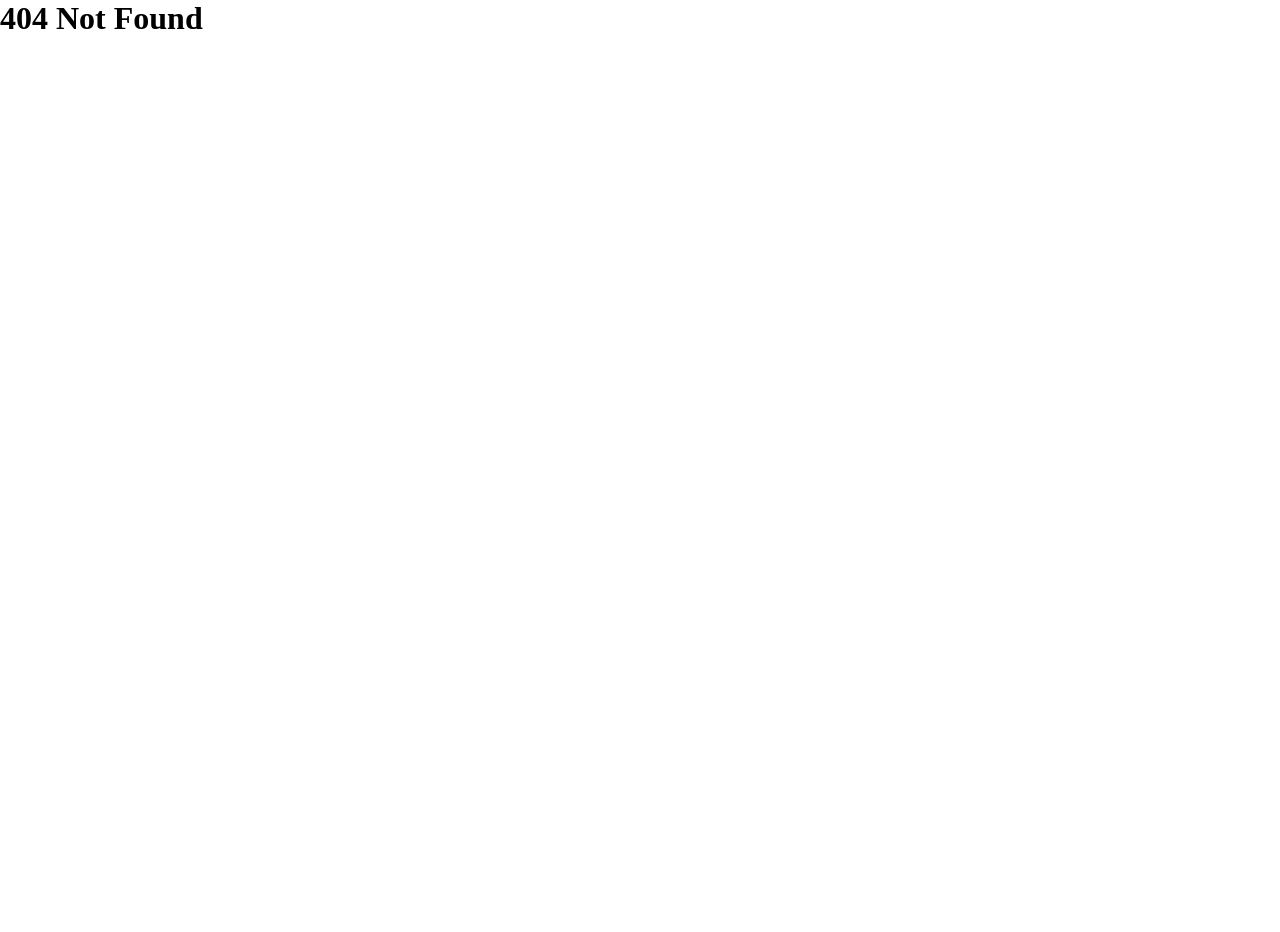
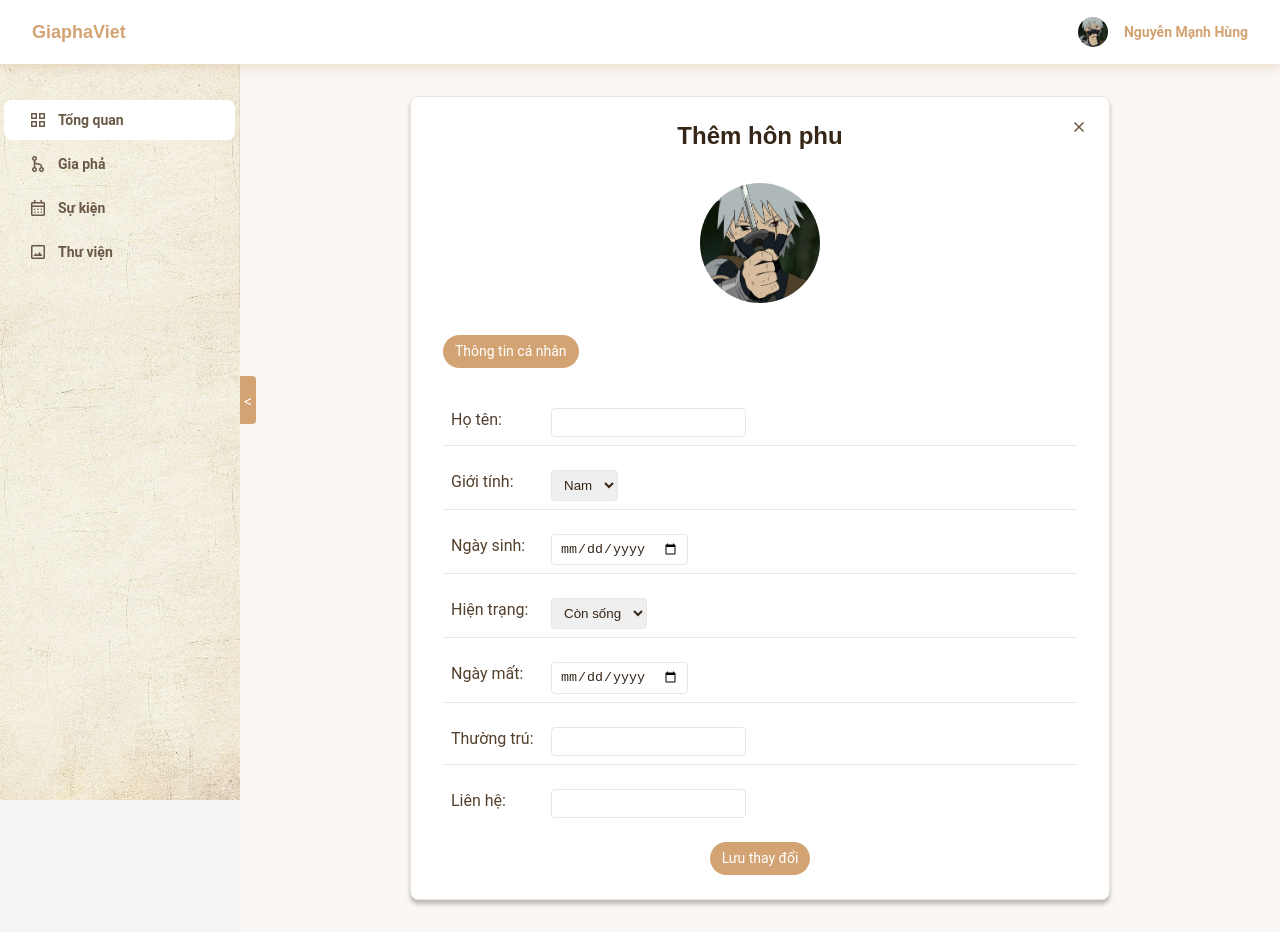
Before and after one commit to hungk4/gia_pha, a React (Create React App) app: page /admin/gia-pha/them-hon-phu in a window 1280 px wide. Before the commit this address had no page. Before the commit the page ends 800 px from the top, so only its background shows below. Built offline with nearby package versions, Linux system fonts and the light colour scheme.

Commit message:
trang them hon phu

```diff
--- a/src/App.tsx
+++ b/src/App.tsx
@@ -21,6 +21,7 @@ import AdminGiaphaUserList from "./views/admin/pages/Gia-pha/AdminGiaphaUserList
 import AdminCayGiaPha from "./views/admin/pages/Gia-pha/AdminCayGiaPha";
 import AdminDetailInfo from "./views/admin/pages/Gia-pha/AdminDetailInfo";
 import AdminThemCon from "./views/admin/pages/Gia-pha/AdminThemCon";
+import AdminThemHonPhu from "./views/admin/pages/Gia-pha/AdminThemHonPhu";
 
 
 function App() {
@@ -48,6 +49,7 @@ function App() {
           <Route path="gia-pha/danh-sach-thanh-vien" element={<AdminGiaphaUserList/>} />
           <Route path="gia-pha/chinh-sua" element={<AdminDetailInfo/>} />
           <Route path="gia-pha/them-con" element={<AdminThemCon/>} />
+          <Route path="gia-pha/them-hon-phu" element={<AdminThemHonPhu/>} />
 
           <Route path="thu-vien" element={<AdminThuvien />} />
           <Route path="thu-vien/album/:id" element={<AdminAlbum />} />
--- a/src/components/FamilyTree/FamilyTree.tsx
+++ b/src/components/FamilyTree/FamilyTree.tsx
@@ -303,7 +303,7 @@ function FamilyTree({ mode = "client" }: { mode?: "admin" | "client" }) {
           )}
 
           {mode === "admin" && (
-            <button onClick={() => console.log("Thêm hôn phu")}>
+            <button onClick={() => navigate(`/admin/gia-pha/them-hon-phu`)}>
               Thêm hôn phu
             </button>
           )}
--- /dev/null
+++ b/src/views/admin/pages/Gia-pha/AdminThemHonPhu.css
@@ -0,0 +1,125 @@
+.adminThemHonPhu-container .detailInfo-card {
+  position: relative;
+  width: 700px;
+  margin: 0 auto;
+  padding: 24px 32px;
+  border: 1px solid var(--color-light-3);
+  box-shadow: 0px 4px 4px 0px rgba(0, 0, 0, 0.25);
+  background-color: var(--color-light-1);
+  border-radius: 8px;
+}
+
+/* close btn start */
+.adminThemHonPhu-container .detailInfo-card .close-btn {
+  cursor: pointer;
+  position: absolute;
+  top: 20px;
+  right: 20px;
+  font-size: 20px;
+}
+/* close btn end */
+
+/* header start */
+.adminThemHonPhu-container .detailInfo-header {
+  display: flex;
+  flex-direction: column;
+  gap: 32px;
+  align-items: center;
+  margin-bottom: 32px;
+}
+
+.adminThemHonPhu-container .detailInfo-header .title {
+  color: var(--color-dark-1);
+}
+/* header end */
+
+/* avatar start */
+.adminThemHonPhu-container .detailInfo-card .avatar {
+  width: 120px;
+  height: 120px;
+}
+
+.adminThemHonPhu-container .detailInfo-card .avatar img {
+  width: 100%;
+  height: 100%;
+  object-fit: cover;
+  border-radius: 50%;
+}
+/* avatar end */
+
+/* tab start ------------------ */
+.adminThemHonPhu-container .detailInfo-tabs {
+  display: flex;
+  flex-direction: row;
+  justify-content: flex-start;
+  gap: 16px;
+  margin-bottom: 32px;
+}
+.adminThemHonPhu-container .detailInfo-tabs button {
+  padding: 6px 12px;
+  border: none;
+  border-radius: 100px;
+  background-color: var(--color-light-2);
+  color: var(--color-dark-2);
+  cursor: pointer;
+}
+.adminThemHonPhu-container .detailInfo-tabs button.active {
+  padding: 6px 12px;
+  border: none;
+  border-radius: 100px;
+  background-color: var(--color-primary);
+  color: var(--color-light-1);
+}
+/* tab end ------------------*/
+
+/* content start */
+.adminThemHonPhu-container .content {
+  width: 100%;
+}
+.adminThemHonPhu-container .detailInfo-card .content .personal-info,
+.adminThemHonPhu-container .detailInfo-card .content .family-info {
+  display: flex;
+  flex-direction: column;
+  gap: 16px;
+  width: 100%;
+}
+.adminThemHonPhu-container .personal-info .group,
+.adminThemHonPhu-container .family-info .group {
+  display: flex;
+  flex-direction: row;
+  padding: 8px 8px;
+  color: var(--color-dark-2);
+  border-bottom: 1px solid var(--color-light-3);
+}
+
+.adminThemHonPhu-container .personal-info .group:last-child,
+.adminThemHonPhu-container .family-info .group:last-child {
+  border: none;
+}
+
+.adminThemHonPhu-container .personal-info .group label,
+.adminThemHonPhu-container .family-info .group label {
+  min-width: 100px;
+}
+
+.adminThemHonPhu-container .personal-info .group input,
+.adminThemHonPhu-container .personal-info .group select,
+.adminThemHonPhu-container .family-info .group input,
+.adminThemHonPhu-container .family-info .group select {
+  padding: 6px 8px;
+  border: 1px solid var(--color-light-3);
+  border-radius: 4px;
+  outline: none;
+  color: var(--color-dark-1);
+}
+/* content end ---------------*/
+
+/* button submit start------------- */
+.adminThemHonPhu-container .btn-save {
+  margin: 16px auto 0;
+  display: block;
+}
+.adminThemHonPhu-container .btn-save:hover {
+  background-color: var(--color-primary-dark);
+}
+/* button submit end------------- */
--- /dev/null
+++ b/src/views/admin/pages/Gia-pha/AdminThemHonPhu.tsx
@@ -0,0 +1,146 @@
+import { useState } from "react";
+import { useNavigate } from "react-router-dom";
+import Button from "../../../../components/Button/Button";
+
+import avatar from "../../../../assets/images/avatar.jpg";
+
+import "./AdminThemHonPhu.css";
+
+function AdminThemHonPhu() {
+  const [activeTab, setActiveTab] = useState("personal");
+  const navigate = useNavigate();
+
+  // State quản lý dữ liệu form
+  const [formData, setFormData] = useState({
+    hoten: "",
+    gioitinh: "",
+    ngaysinh: "",
+    hientrang: "",
+    ngaymat: "",
+    thuongtru: "",
+    lienhe: "",
+    bo: "Nguyễn Văn A",
+    me: "Nguyễn Thị B, Nguyễn Thị C",
+  });
+
+  // Hàm update dữ liệu khi input thay đổi
+  const handleChange = (
+    e: React.ChangeEvent<HTMLInputElement | HTMLSelectElement>
+  ) => {
+    const { name, value } = e.target;
+    setFormData((prev) => ({ ...prev, [name]: value }));
+  };
+  return (
+    <div className="adminThemHonPhu-container">
+      <div className="detailInfo-card">
+        <span
+          className="material-symbols-outlined close-btn"
+          onClick={() => navigate(-1)}
+        >
+          close
+        </span>
+        <div className="detailInfo-header">
+          <h3 className="title h3">Thêm hôn phu</h3>
+          <div className="avatar">
+            <img src={avatar} alt="avatar"></img>
+          </div>
+        </div>
+
+        <div className="detailInfo-tabs">
+          <button
+            className={`${activeTab === "personal" ? "active" : ""} p2-r`}
+            onClick={() => setActiveTab("personal")}
+          >
+            Thông tin cá nhân
+          </button>
+        </div>
+
+        <div className="content">
+          {activeTab === "personal" && (
+            <div className="personal-info p1-r">
+              <div className="group">
+                <label>Họ tên:</label>
+                <input
+                  type="text"
+                  name="hoten"
+                  value={formData.hoten}
+                  onChange={handleChange}
+                  required
+                />
+              </div>
+
+              <div className="group">
+                <label>Giới tính:</label>
+                <select
+                  name="gioitinh"
+                  value={formData.gioitinh}
+                  onChange={handleChange}
+                  required
+                >
+                  <option value="Nam">Nam</option>
+                  <option value="Nữ">Nữ</option>
+                </select>
+              </div>
+
+              <div className="group">
+                <label>Ngày sinh:</label>
+                <input
+                  type="date"
+                  name="ngaysinh"
+                  value={formData.ngaysinh}
+                  onChange={handleChange}
+                />
+              </div>
+
+              <div className="group">
+                <label>Hiện trạng:</label>
+                <select
+                  name="hientrang"
+                  value={formData.hientrang}
+                  onChange={handleChange}
+                >
+                  <option value="Còn sống">Còn sống</option>
+                  <option value="Đã mất">Đã mất</option>
+                </select>
+              </div>
+
+              <div className="group">
+                <label>Ngày mất:</label>
+                <input
+                  type="date"
+                  name="ngaymat"
+                  value={formData.ngaymat}
+                  onChange={handleChange}
+                  disabled={formData.hientrang === "Còn sống"}
+                />
+              </div>
+
+              <div className="group">
+                <label>Thường trú:</label>
+                <input
+                  type="text"
+                  name="thuongtru"
+                  value={formData.thuongtru}
+                  onChange={handleChange}
+                />
+              </div>
+
+              <div className="group">
+                <label>Liên hệ:</label>
+                <input
+                  type="tel"
+                  name="lienhe"
+                  value={formData.lienhe}
+                  onChange={handleChange}
+                />
+              </div>
+            </div>
+          )}
+        </div>
+
+        <Button text="Lưu thay đổi" className="btn-save" />
+      </div>
+    </div>
+  );
+}
+export default AdminThemHonPhu;
```
